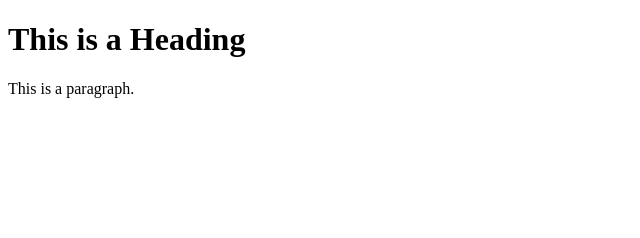
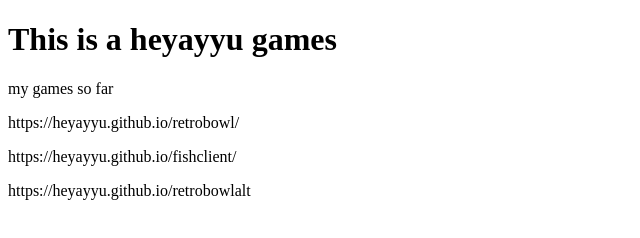
Before and after one commit to Heyayyu/old, a plain HTML site: page index.html in a window 1280 px wide. Shown: the whole page, without its empty margins (0-640 px from the left). Drawn offline with Linux system fonts and the light colour scheme.

Commit message:
Update index.html

```diff
--- a/index.html
+++ b/index.html
@@ -1,12 +1,15 @@
 <!DOCTYPE html>
 <html>
 <head>
-<title>Page Title</title>
+<title>My Drive - Goofle</title>
 </head>
 <body>
 
-<h1>This is a Heading</h1>
-<p>This is a paragraph.</p>
+<h1>This is a heyayyu games</h1>
+<p>my games so far</p>
+<p>https://heyayyu.github.io/retrobowl/</p>
+<p>https://heyayyu.github.io/fishclient/</p>
+  <p>https://heyayyu.github.io/retrobowlalt</p>
 
-</body>
+
 </html>
```
